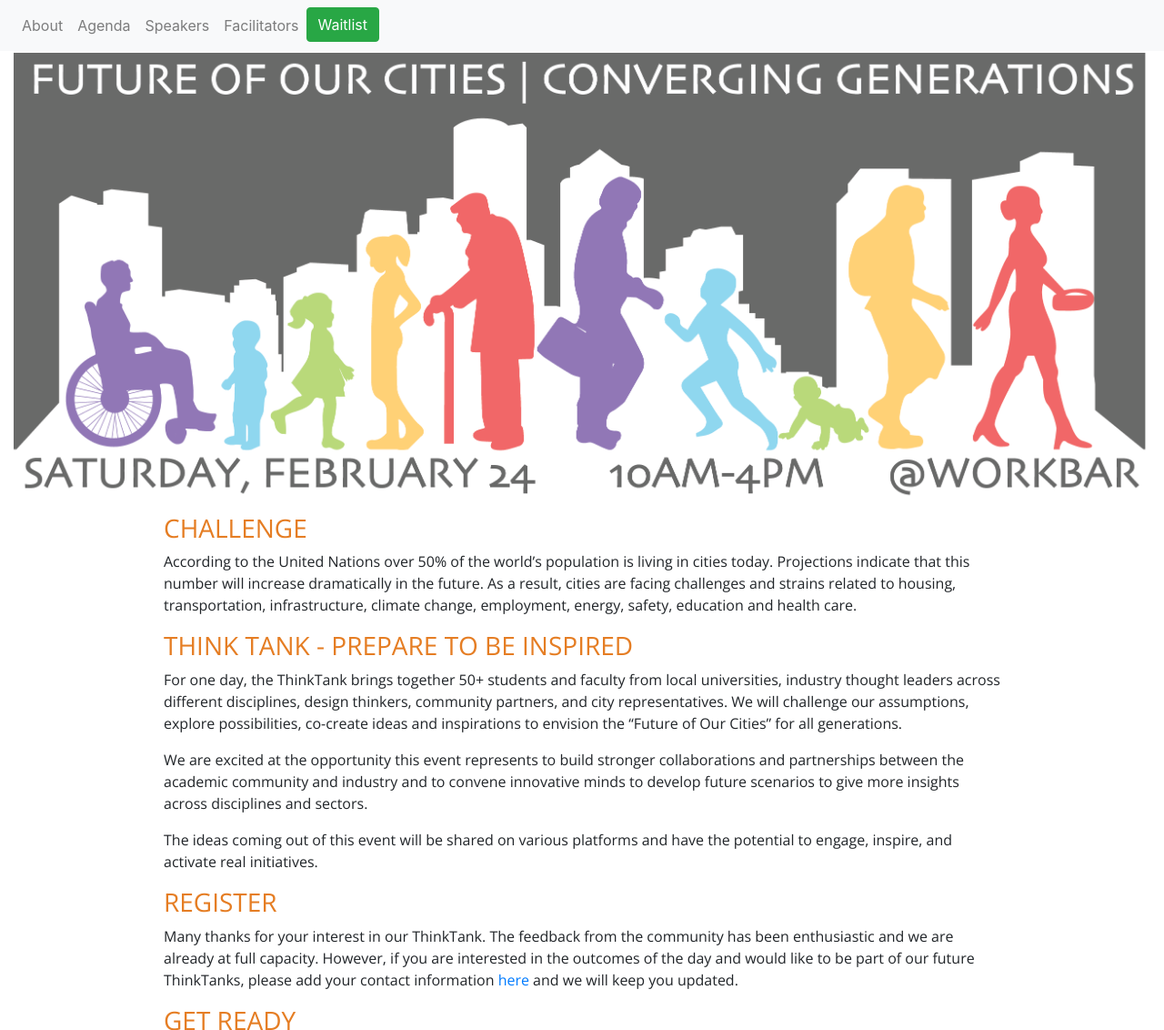
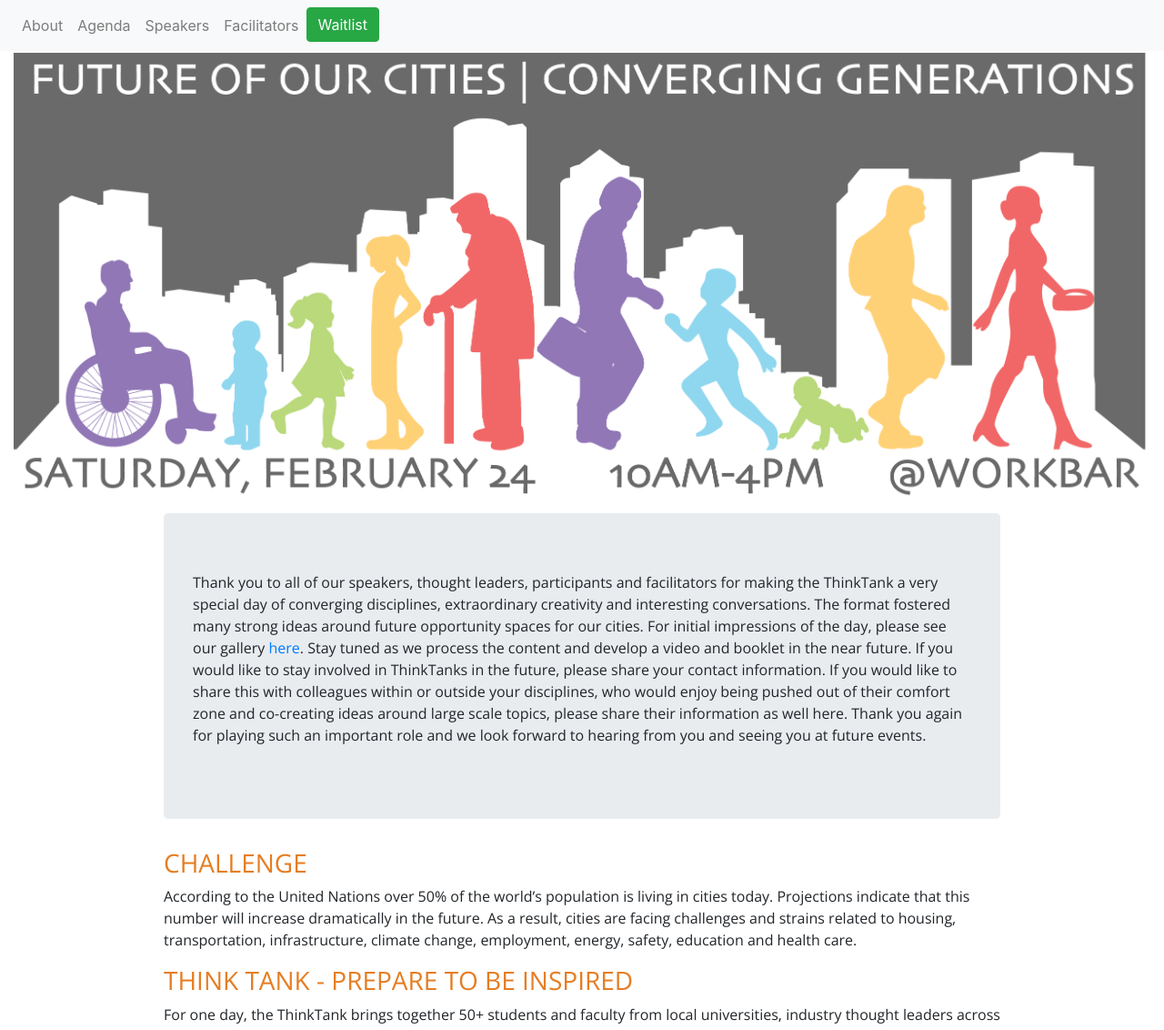
Before and after one commit to WIT-Accelerate/acceleratethinktank.org, a plain HTML site: page index.html in a window 1280 px wide. Shown: the top 1132 px of the page at 91% size. Drawn offline with nearby package versions, Linux system fonts and the light colour scheme.

Commit message:
added thank you

```diff
--- a/index.html
+++ b/index.html
@@ -39,6 +39,13 @@
   <div class="container content">
     <div class="row">
       <div class="scrollAnchor" id="about"></div>
+      <div class="col-12 col-md-10 offset-md-1">
+        <div class="jumbotron">
+          <p>
+            Thank you to all of our speakers, thought leaders, participants and facilitators for making the ThinkTank a very special day of converging disciplines, extraordinary creativity and interesting conversations. The format fostered many strong ideas around future opportunity spaces for our cities. For initial impressions of the day, please see our gallery <a href="https://www.facebook.com/media/set/?set=a.1619484424809403.1073741899.271444199613439&type=1&l=9777971515&mc_cid=0c8c77ace4&mc_eid=%5BUNIQID%5D">here</a>. Stay tuned as we process the content and develop a video and booklet in the near future. If you would like to stay involved in ThinkTanks in the future, please share your contact information. If you would like to share this with colleagues within or outside your disciplines, who would enjoy being pushed out of their comfort zone and co-creating ideas around large scale topics, please share their information as well here. Thank you again for playing such an important role and we look forward to hearing from you and seeing you at future events.
+        </p>
+        </div>
+      </div>
       <div class="col-12 col-md-10 offset-md-1">
         <h3>CHALLENGE</h3>
         <p>According to the United Nations over 50% of the world’s population is living in cities today. Projections indicate
```
